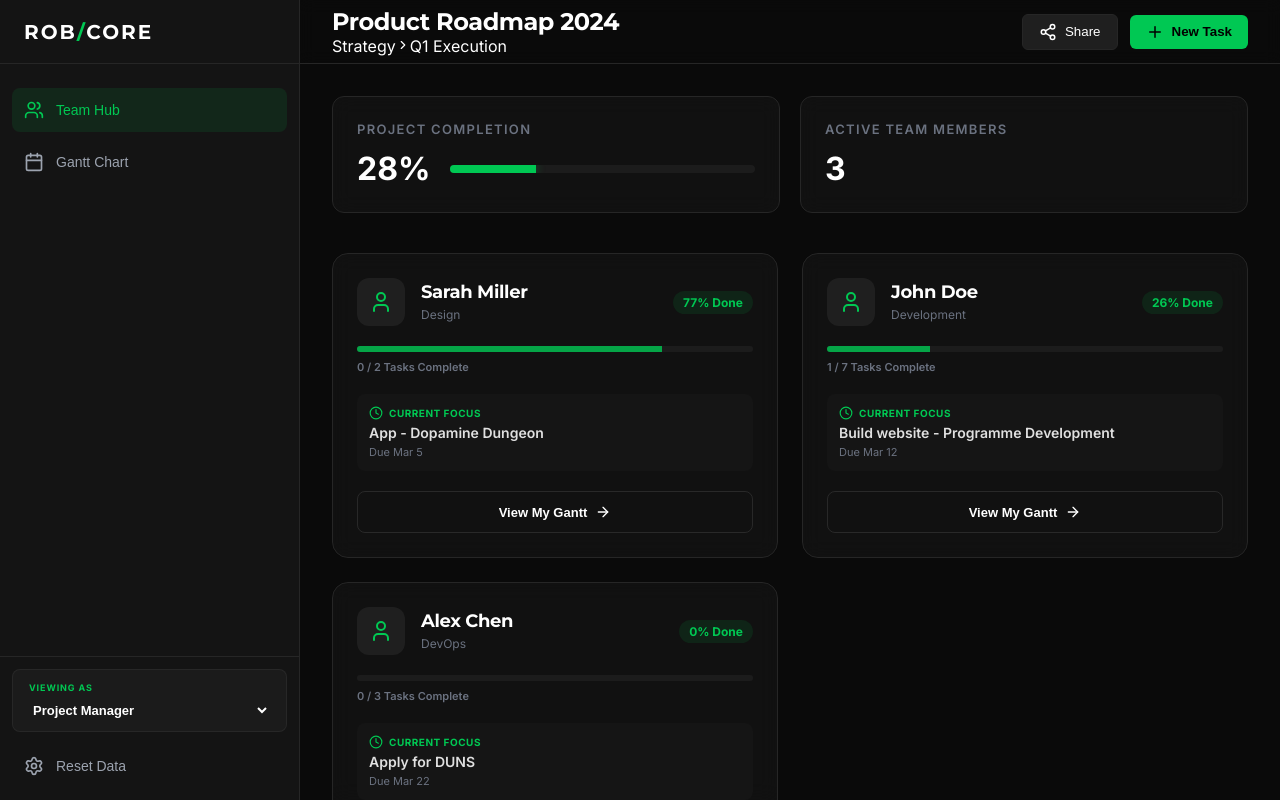
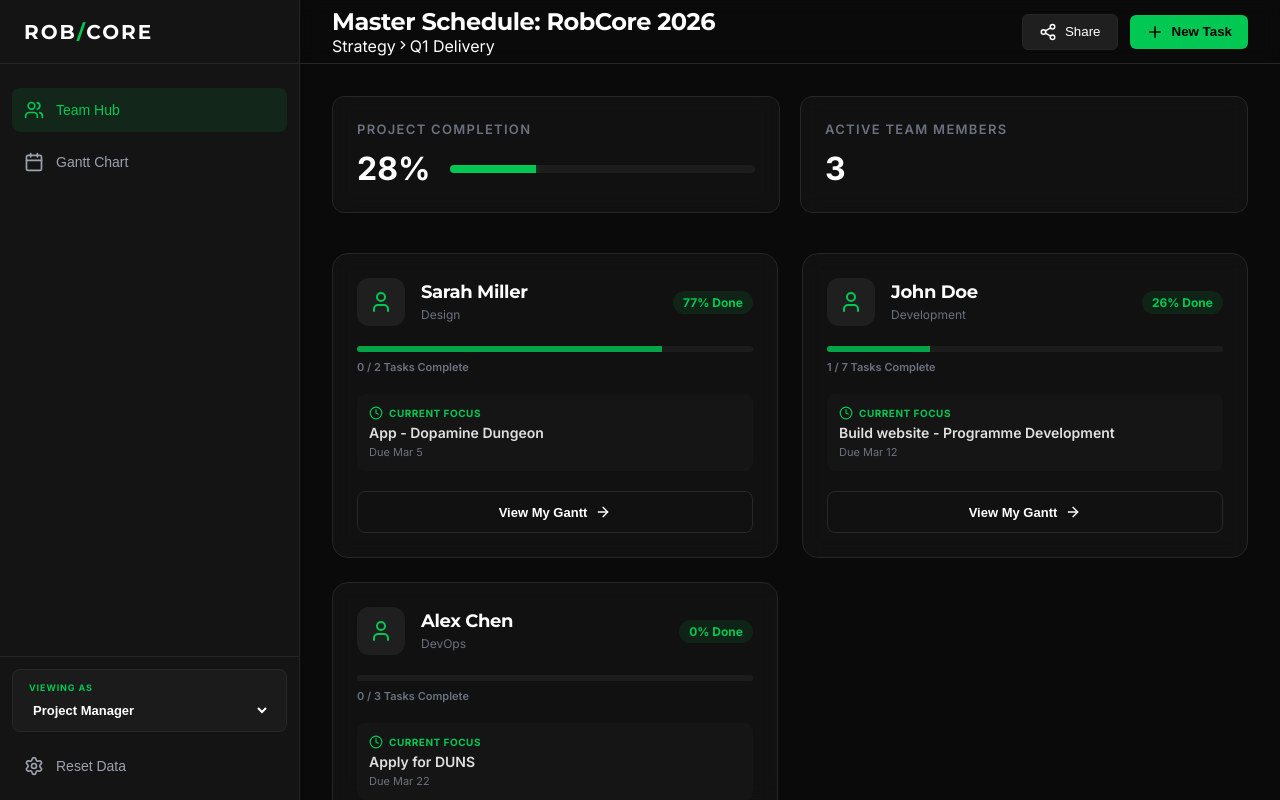
Before and after one commit to robmarriottdevelopment-hue/rob-core-pm, a React (Vite) app: page / in a window 1280 px wide. Built offline with nearby package versions, Linux system fonts and the light colour scheme.

Commit message:
Update Gantt chart title and year

```diff
--- a/src/App.jsx
+++ b/src/App.jsx
@@ -155,11 +155,11 @@ function App() {
         <header className="header">
           <div className="header-left">
             <div className="header-title-group">
-              <h2 className="project-title">Product Roadmap 2024</h2>
+              <h2 className="project-title">Master Schedule: RobCore 2026</h2>
               <div className="breadcrumb">
                 <span>Strategy</span>
                 <ChevronRight size={14} />
-                <span>Q1 Execution</span>
+                <span>Q1 Delivery</span>
               </div>
             </div>
           </div>
```
